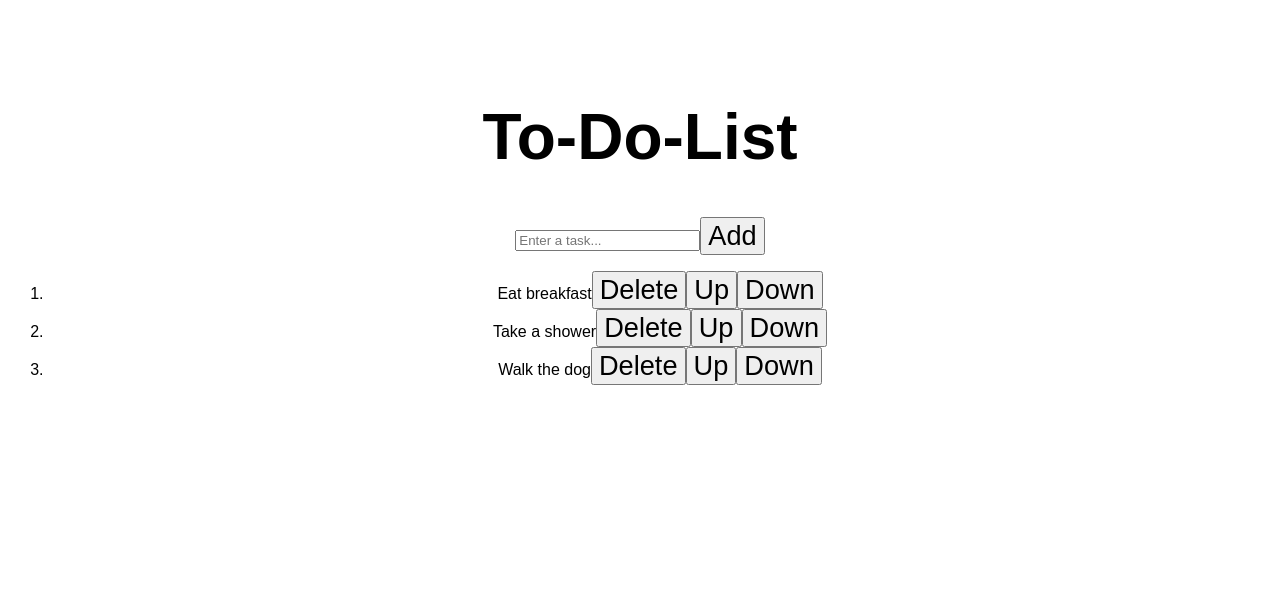
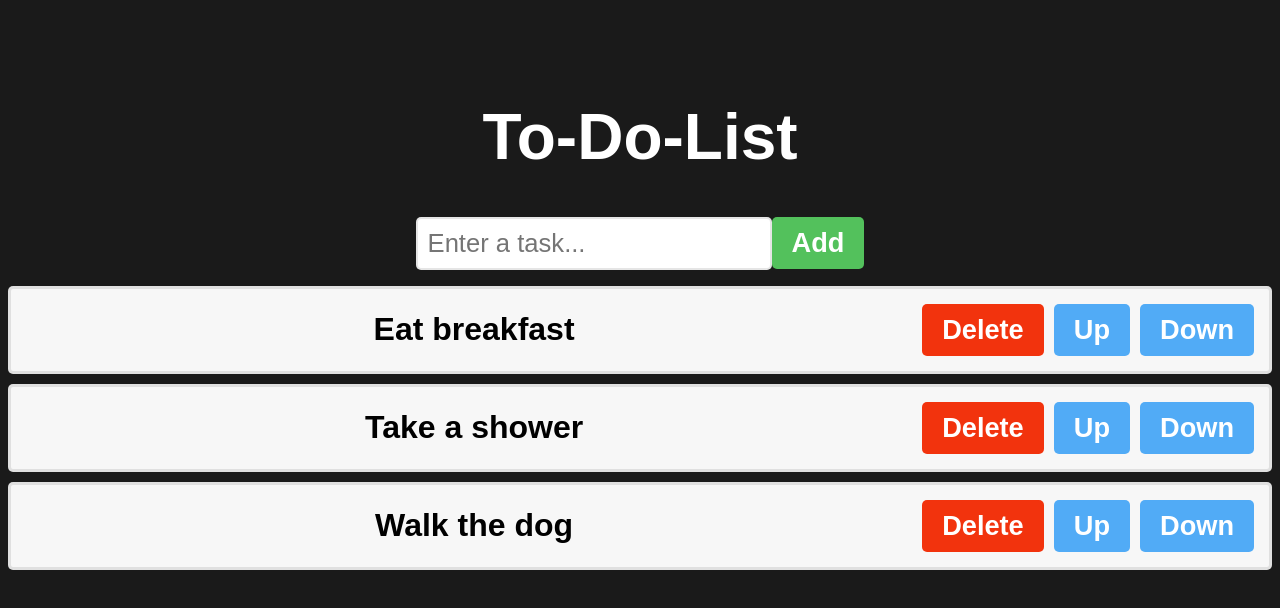
Before and after one commit to misteradvert/todolist-react, a React (Vite) app: page / in a window 1280 px wide. Shown: the top 608 px of the page. Built offline with nearby package versions, Linux system fonts and the light colour scheme.

Commit message:
styles added index.css

```diff
--- a/src/index.css
+++ b/src/index.css
@@ -1,3 +1,7 @@
+body {
+  background-color: hsl(0, 0%, 10%);
+}
+
 .to-do-list {
   font-family: Arial, sans-serif;
   text-align: center;
@@ -6,10 +10,77 @@
 
 h1 {
   font-size: 4rem;
+  color: white;
 }
 
 button {
   font-size: 1.7rem;
+  font-weight: bold;
+  padding: 10px 20px;
+  color: white;
+  border: none;
+  border-radius: 5px;
+  cursor: pointer;
+  transition: background-color 0.5s ease;
+}
+
+.add-button {
+  background-color: hsl(125, 47%, 54%);
+}
+
+.add-button:hover {
+  background-color: hsl(125, 47%, 44%);
+}
+
+.delete-button {
+  background-color: hsl(10, 90%, 50%);
+}
+
+.delete-button:hover {
+  background-color: hsl(10, 90%, 40%);
+}
+
+.move-button {
+  background-color: hsl(207, 90%, 64%);
+}
+
+.move-button:hover {
+  background-color: hsl(207, 90%, 54%);
+}
+
+input[type="text"] {
+  font-size: 1.6rem;
+  padding: 10px;
+  border: 2px solid hsla(0, 0%, 80%, 0.5);
+  border-radius: 5px;
+  color: hsla(0, 0%, 0%, 0.5);
+}
+
+ol {
+  padding: 0;
+}
+
+li {
+  font-size: 2rem;
+  font-weight: bold;
+  padding: 15px;
+  background-color: hsl(0 0%, 97%);
+  margin-bottom: 10px;
+  border: 3px solid hsla(0, 0%, 85%, 0.75);
+  border-radius: 5px;
+  display: flex;
+  align-items: center;
+}
+
+.text {
+  flex: 1;
+}
+
+.delete-buttom,
+.move-button {
+  padding: 8px 12 px;
+  font-size: 1.4 rem;
+  margin-left: 10px;
 }
 
 /* :root {
```
